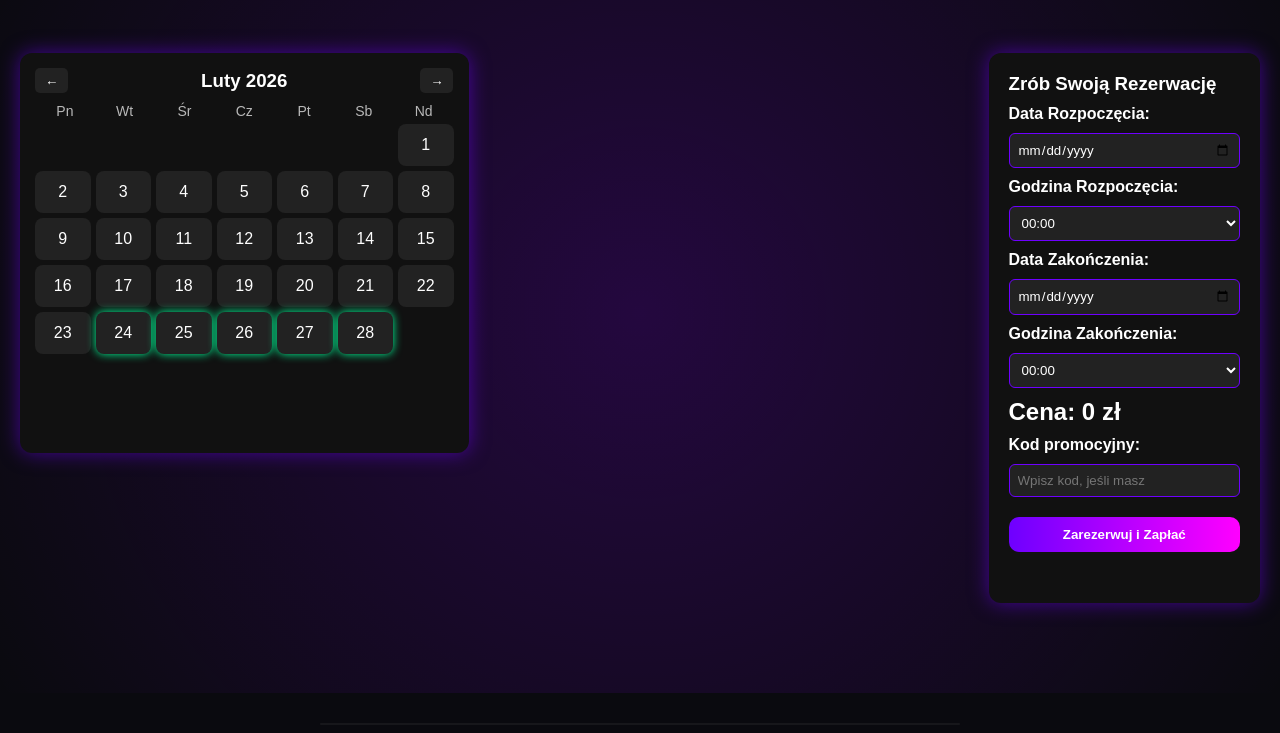
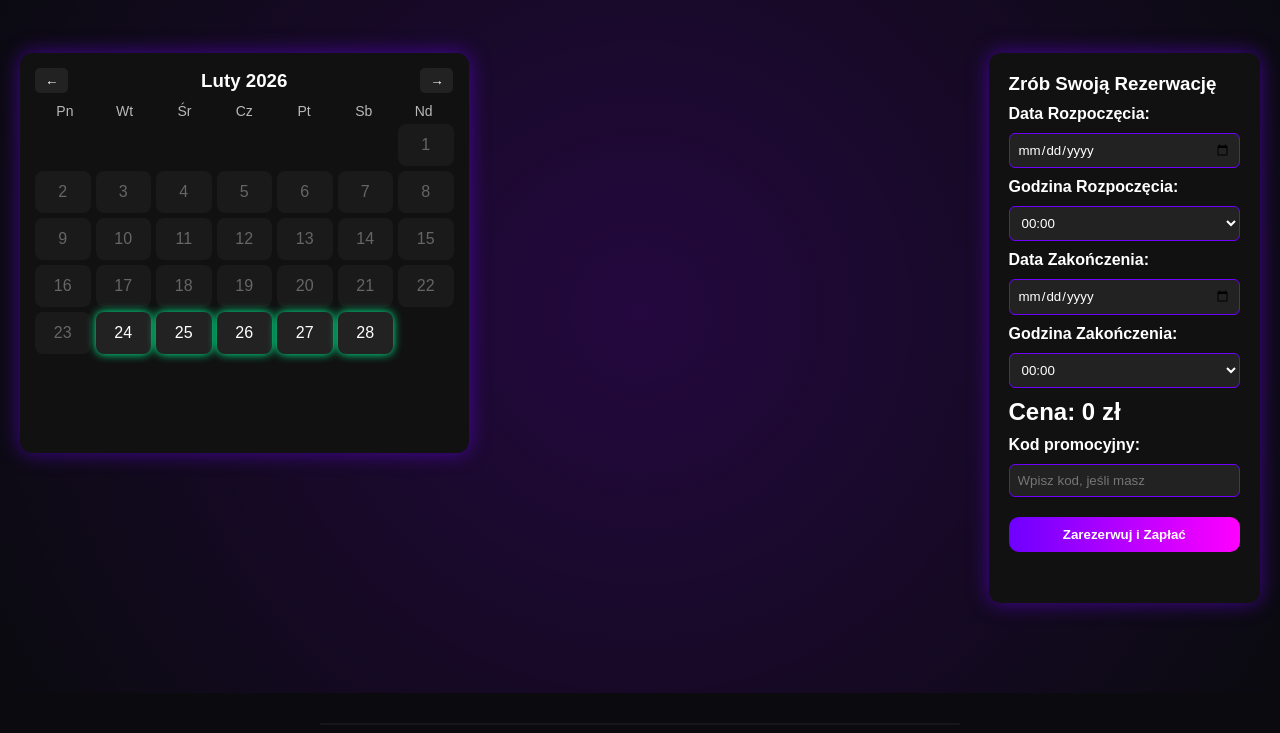
Before and after one commit to studiopurpz/purpzstudio, a website: page public/booking.html in a window 1280 px wide. Shown: the part 67-800 px from the top of the page. Drawn offline with Linux system fonts and the light colour scheme; no server answers.

Commit message:
Aktualizacja HTML/CSS

```diff
--- a/public/style.css
+++ b/public/style.css
@@ -469,6 +469,12 @@ nav a:hover {
   box-shadow:0 0 15px #ff00ff,0 0 10px #6e00ff;
 }
 
+.disabled-day {
+  color: #666;
+  cursor: not-allowed;
+  background: #1a1a1a;
+}
+
 /*cancel succes page */
 .message-container{
   background:#111;
```
